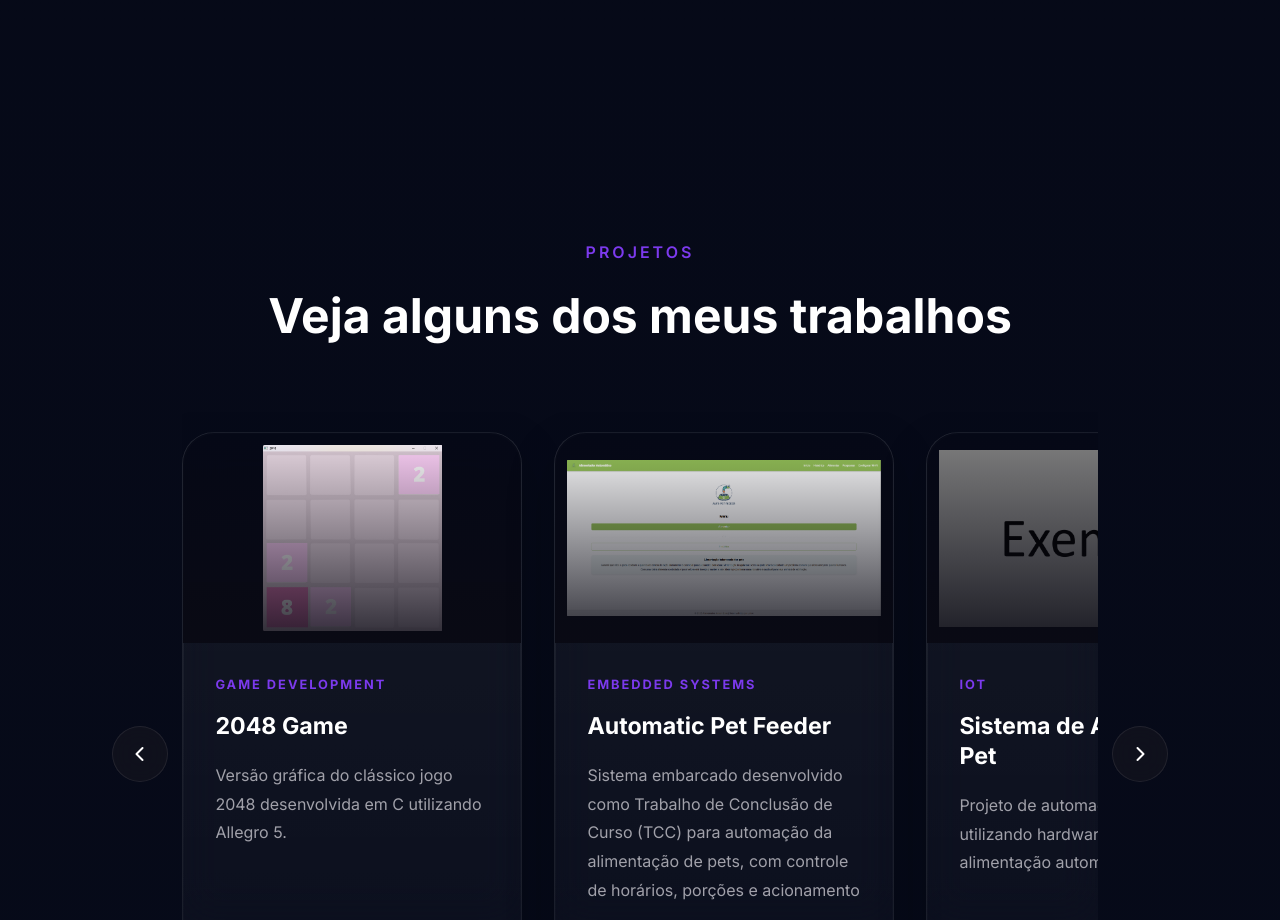
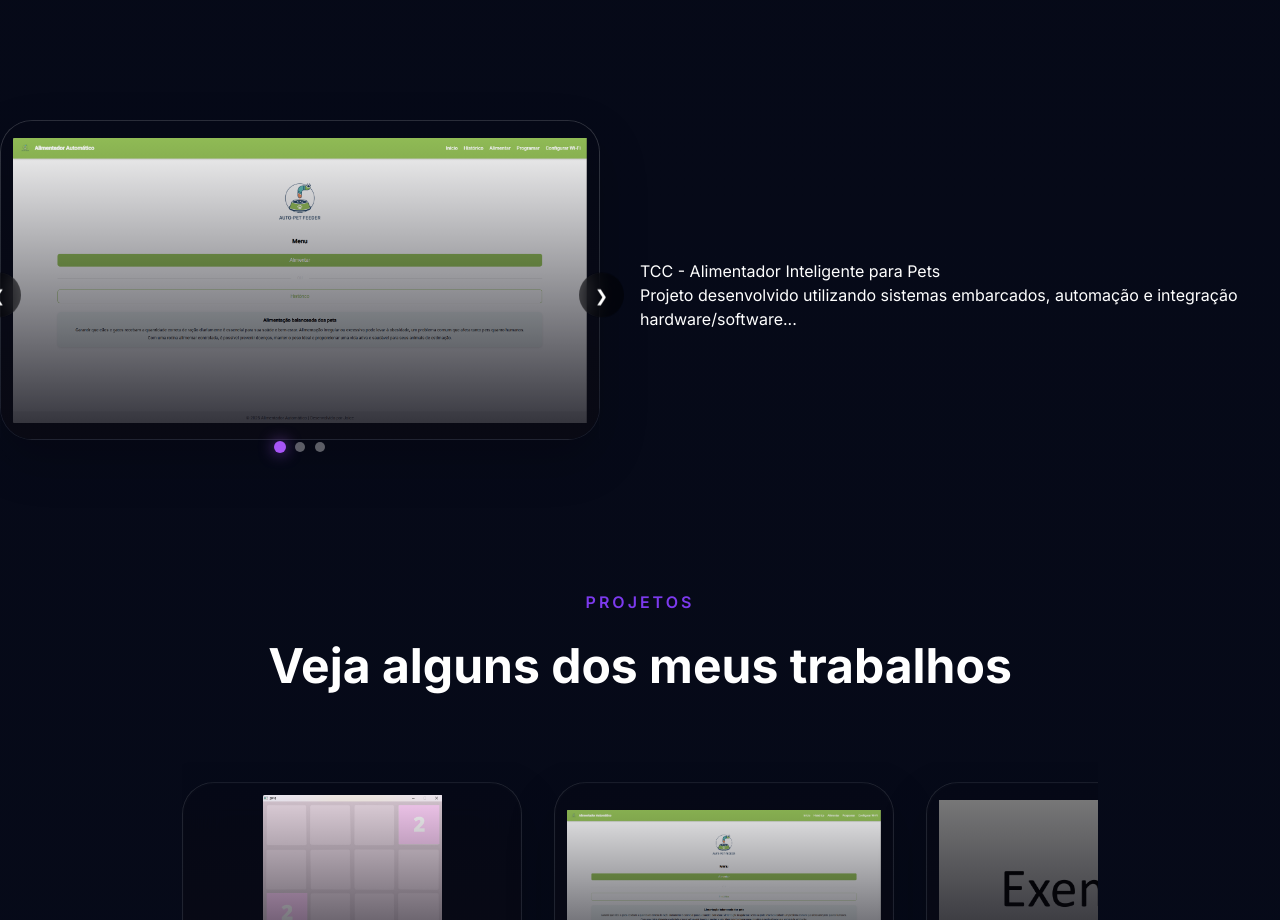
Before and after one commit to JoyFigueiredo/universal-ui-kit, an Angular app in the folder packages/angular-ui/: page / in a window 1280 px wide. Shown: the part 2300-3220 px from the top of the page. Built offline with nearby package versions, Linux system fonts and the light colour scheme.

Commit message:
Update component carrossel

```diff
--- /dev/null
+++ b/packages/angular-ui/src/app/components/carrossel/carrossel.component.css
@@ -0,0 +1,196 @@
+.carrossel-container{
+  position: relative;
+
+  width: 600px;
+  height: 350px;
+
+  overflow: visible;
+  border-radius: 32px;
+}
+
+.carrossel-container:hover {
+    transform:
+        translateY(-10px) scale(1.01);
+
+    border-color: rgba(124, 58, 237, 0.3);
+
+    box-shadow:
+        0 20px 80px rgba(124, 58, 237, 0.25);
+}
+
+.carrossel-container::before {
+    content: '';
+
+    position: absolute;
+
+    inset: 0;
+
+    border-radius: inherit;
+
+    padding: 1px;
+
+    background:
+        linear-gradient(180deg,
+            rgba(255, 255, 255, 0.08),
+            transparent);
+
+    -webkit-mask:
+        linear-gradient(#fff 0 0) content-box,
+        linear-gradient(#fff 0 0);
+
+    -webkit-mask-composite: xor;
+
+    pointer-events: none;
+
+    z-index: 2;
+}
+
+.carrossel-image{
+  width: 100%;
+  height: 100%;
+
+  object-fit: contain;
+
+  background: rgba(5, 8, 22, 0.9);
+
+    padding: 12px;
+
+    transition: transform 0.6s ease;
+}
+
+.carrossel-container:hover .carrossel-image {
+    transform: scale(1);
+}
+
+.image-overlay {
+    position: absolute;
+
+    inset: 0;
+
+    background:
+        linear-gradient(to top,
+            rgba(10, 10, 20, 0.85),
+            transparent);
+
+    z-index: 1;
+}
+
+
+.image-wrapper {
+    position: relative;
+
+    height: 320px;
+
+    border-radius: 32px;
+
+    overflow: hidden;
+
+    background:
+        linear-gradient(180deg,
+            rgba(255, 255, 255, 0.06),
+            rgba(255, 255, 255, 0.02));
+
+    border: 1px solid rgba(255, 255, 255, 0.06);
+
+    backdrop-filter: blur(20px);
+
+    box-shadow:
+        0 20px 50px rgba(0, 0, 0, 0.2);
+
+    transition: all 0.45s ease;
+}
+
+.image-wrapper:hover {
+    transform:
+        translateY(-10px) scale(1.01);
+
+    border-color: rgba(124, 58, 237, 0.3);
+
+    box-shadow:
+        0 20px 80px rgba(124, 58, 237, 0.25);
+}
+
+.image-nav{
+  position: absolute;
+  top: 50%;
+
+  transform: translateY(-50%);
+
+  width: 45px;
+  height: 45px;
+
+  border: none;
+  border-radius: 50%;
+
+  background: rgba(0, 0, 0, 0.45);
+  backdrop-filter: blur(10px);
+  color: white;
+
+  cursor: pointer;
+
+  z-index: 5;
+
+  transition: all 0.3s ease;
+}
+
+.image-nav:hover {
+    background: rgba(124, 58, 237, 0.7);
+
+    transform:
+        translateY(-50%) scale(1.05);
+}
+
+.image-nav.left {
+    left: -24px;
+}
+
+.image-nav.right {
+    right: -24px;
+}
+
+.image-indicators {
+    position: absolute;
+
+    bottom: 18px;
+    left: 50%;
+
+    transform: translateX(-50%);
+
+    display: flex;
+    gap: 10px;
+
+    z-index: 3;
+}
+
+.image-indicators span {
+    width: 10px;
+    height: 10px;
+
+    border-radius: 50%;
+
+    background: rgba(255, 255, 255, 0.35);
+
+    transition: all 0.3s ease;
+
+    cursor: pointer;
+}
+
+.image-indicators span.active {
+    background: #a855f7;
+
+    transform: scale(1.2);
+
+    box-shadow:
+        0 0 12px rgba(168, 85, 247, 0.7);
+}
+
+@media (max-width: 768px) {
+
+    .carrossel-container {
+        min-width: 100%;
+        max-width: 100%;
+
+        height: 240px;
+    }
+
+}
--- /dev/null
+++ b/packages/angular-ui/src/app/components/carrossel/carrossel.component.html
@@ -0,0 +1,40 @@
+<div class="carrossel-container">
+
+  <button
+    class="image-nav left"
+    *ngIf="images.length > 1"
+    (click)="prevImage($event)"
+  >
+    ❮
+  </button>
+
+  <div class="image-wrapper">
+
+    <img
+      [src]="images[currentImage]"
+      class="carrossel-image"
+      [alt]="title"
+    />
+
+    <div class="image-overlay"></div>
+
+  </div>
+
+  <button
+    class="image-nav right"
+    *ngIf="images.length > 1"
+    (click)="nextImage($event)"
+  >
+    ❯
+  </button>
+
+  <div class="image-indicators">
+    <span
+      *ngFor="let image of images; let i = index"
+      [class.active]="i === currentImage"
+      (click)="currentImage = i"
+    >
+    </span>
+  </div>
+
+</div>
--- /dev/null
+++ b/packages/angular-ui/src/app/components/carrossel/carrossel.component.ts
@@ -0,0 +1,31 @@
+import { CommonModule } from '@angular/common';
+import { Component, Input } from '@angular/core';
+
+@Component({
+    selector: 'app-carrossel',
+    standalone: true,
+    imports: [CommonModule],
+    templateUrl: './carrossel.component.html',
+    styleUrls: ['./carrossel.component.css']
+})
+export class CarrosselComponent {
+
+    @Input() images: string[] = [];
+    @Input() title: string = '';
+
+    currentImage = 0;
+
+    nextImage(event?: Event) {
+        event?.stopPropagation();
+
+        this.currentImage =
+            (this.currentImage + 1) % this.images.length;
+    }
+
+    prevImage(event?: Event) {
+        event?.stopPropagation();
+
+        this.currentImage =
+            (this.currentImage - 1 + this.images.length) % this.images.length;
+    }
+}
--- a/packages/angular-ui/src/app/pages/TCC/tcc.component.css
+++ b/packages/angular-ui/src/app/pages/TCC/tcc.component.css
@@ -0,0 +1,5 @@
+.tcc-container{
+  display:flex;
+  gap:40px;
+  align-items:center;
+}
--- a/packages/angular-ui/src/app/pages/TCC/tcc.component.html
+++ b/packages/angular-ui/src/app/pages/TCC/tcc.component.html
@@ -0,0 +1,14 @@
+<section class="tcc-container">
+
+  <app-carrossel [images]="tccImages" [title]="'TCC - Alimentador Inteligente para Pets'"></app-carrossel>
+
+  <div class="info">
+    <h2>TCC - Alimentador Inteligente para Pets</h2>
+
+    <p>
+      Projeto desenvolvido utilizando sistemas embarcados,
+      automação e integração hardware/software...
+    </p>
+  </div>
+
+</section>
--- a/packages/angular-ui/src/app/pages/TCC/tcc.component.ts
+++ b/packages/angular-ui/src/app/pages/TCC/tcc.component.ts
@@ -0,0 +1,20 @@
+import { CommonModule } from '@angular/common';
+import { Component } from '@angular/core';
+import { CarrosselComponent } from '../../components/carrossel/carrossel.component';
+
+@Component({
+  selector: 'app-tcc',
+  standalone: true,
+  imports: [CommonModule, CarrosselComponent],
+  templateUrl: './tcc.component.html',
+  styleUrls: ['./tcc.component.css']
+})
+export class TCCComponent {
+
+
+  tccImages = [
+    'images/TCC/Inicio.png',
+    'images/TCC/tcc2.png',
+    'images/TCC/tcc3.png'
+  ];
+}
--- a/packages/angular-ui/src/app/pages/home/home.component.html
+++ b/packages/angular-ui/src/app/pages/home/home.component.html
@@ -73,7 +73,7 @@
 
   <app-skills></app-skills>
 
-
+  <app-tcc></app-tcc>
 
   <section id="projects">
     <h2 class="section-title">Projetos</h2>
--- a/packages/angular-ui/src/app/pages/home/home.component.ts
+++ b/packages/angular-ui/src/app/pages/home/home.component.ts
@@ -7,6 +7,7 @@ import { SocialMediaComponent } from '../../components/social-media/social-media
 import { AboutComponent } from '../about/about.component';
 import { SkillsComponent } from '../skills/skills.component';
 import { ContactComponent } from '../contact/contact.component';
+import { TCCComponent } from '../TCC/tcc.component';
 
 import { ProjectComponent } from '../../features/projects/components/project-card/project-card.component';
 
@@ -24,6 +25,7 @@ import { Project } from '../../features/projects/models/project.model';
     AboutComponent,
     SkillsComponent,
     ContactComponent,
+    TCCComponent,
     ProjectComponent
   ],
 
```
Also changed, not shown: packages/angular-ui/public/images/TCC/Inicio.png (added).
